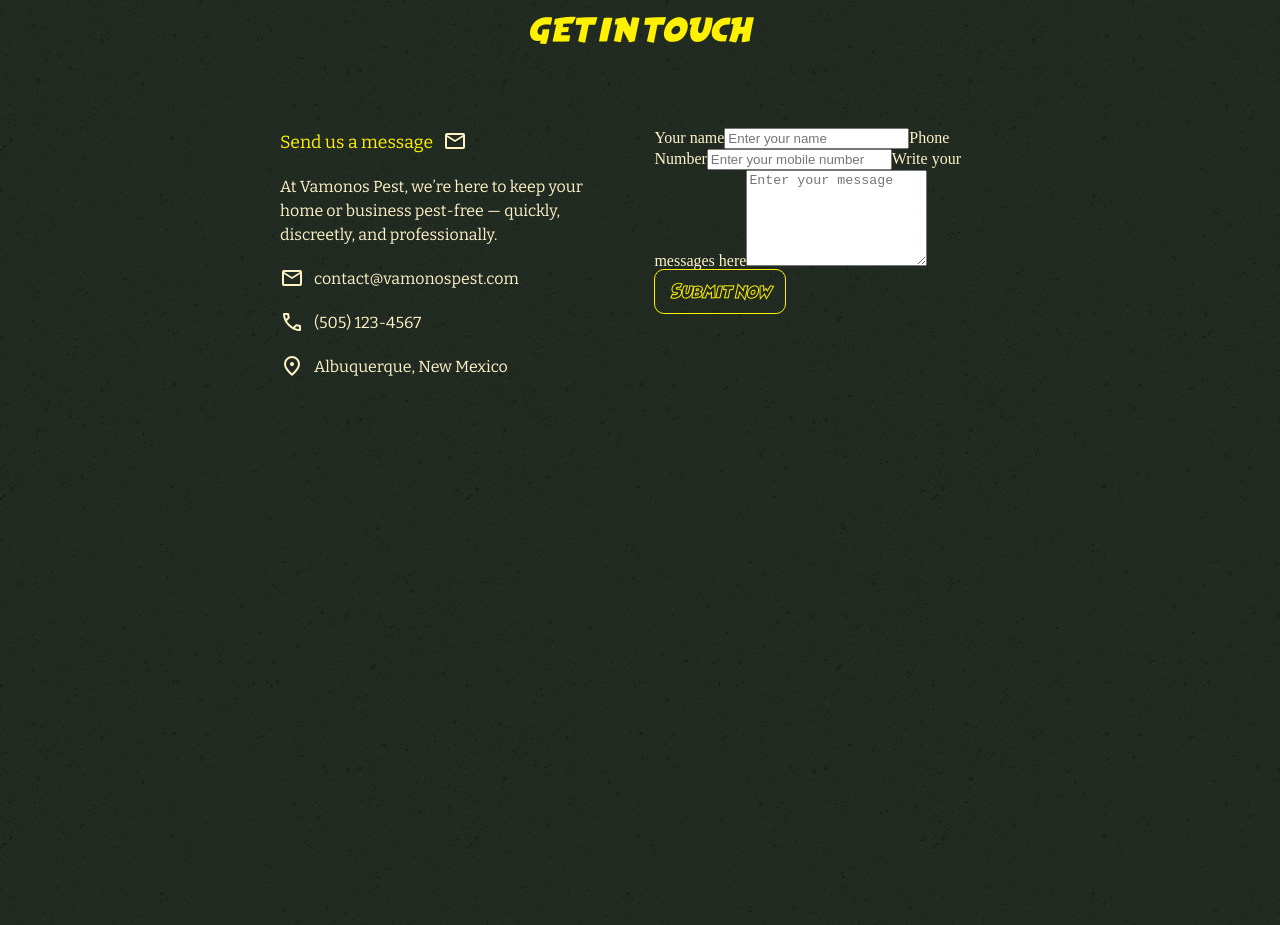
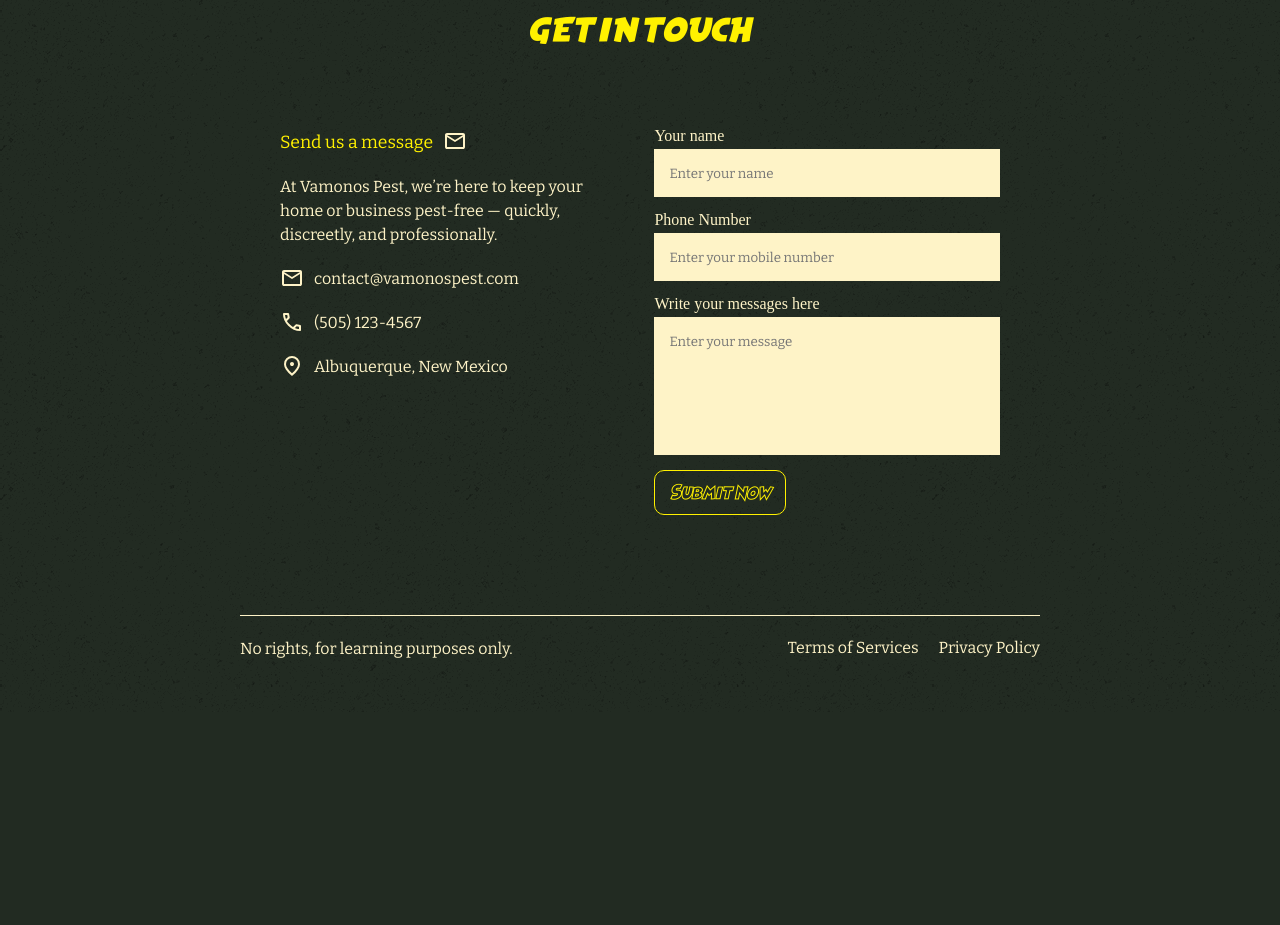
Before and after one commit to wehwayne2/vamonos_pest, a React (Vite) app: page / in a window 1280 px wide. Shown: the part 2803-3728 px from the top of the page. After the commit the page ends 3515 px from the top, so only its background shows below. Built offline with nearby package versions, Linux system fonts and the light colour scheme.

Commit message:
before scroll

```diff
--- a/package.json
+++ b/package.json
@@ -16,7 +16,8 @@
     "include-media": "^2.0.0",
     "react": "^19.1.1",
     "react-dom": "^19.1.1",
-    "react-hover-video-player": "^10.0.2"
+    "react-hover-video-player": "^10.0.2",
+    "react-scroll": "^1.9.3"
   },
   "devDependencies": {
     "@eslint/js": "^9.33.0",
--- a/src/App.jsx
+++ b/src/App.jsx
@@ -6,6 +6,7 @@ import Title from "./Components/Title/Title"
 import AboutUs from './Components/AboutUs/AboutUs'
 import Testimonials from './Components/Testimonials/Testimonials'
 import Contact from './Components/Contact/Contact'
+import Footer from './Components/Footer/Footer'
 
 const App = () => {
   return (
@@ -20,6 +21,7 @@ const App = () => {
         <Testimonials />
         <Title subTitle = "contact us" title = "get in touch"/>
         <Contact />
+        <Footer />
       </div>
     </div>
   )
--- a/src/Components/AboutUs/AboutUs.jsx
+++ b/src/Components/AboutUs/AboutUs.jsx
@@ -46,7 +46,6 @@ const AboutUs = () => {
           <li>Residential sealing and tenting</li>
           <li>Green / environmentally friendly extermination solutions</li>
         </ul>
-
       </div>
 
     </div>
--- a/src/Components/Contact/Contact.jsx
+++ b/src/Components/Contact/Contact.jsx
@@ -3,8 +3,35 @@ import "./Contact.scss"
 import email_icon from "/icons/mail_24dp_FEF3C7_FILL0_wght400_GRAD0_opsz24.svg"
 import call_icon from "/icons/call_24dp_FEF3C7_FILL0_wght400_GRAD0_opsz24.svg"
 import location_icon from "/icons/location_on_24dp_FEF3C7_FILL0_wght400_GRAD0_opsz24.svg"
+import arrow_icon from "/icons/arrow_forward_24dp_FEF3C7_FILL0_wght400_GRAD0_opsz24.svg"
 
 const Contact = () => {
+
+    const [result, setResult] = React.useState("");
+
+  const onSubmit = async (event) => {
+    event.preventDefault();
+    setResult("Sending....");
+    const formData = new FormData(event.target);
+
+    formData.append("access_key", "298b1ea8-6bcf-44b0-9c2e-55192376b8b1");
+
+    const response = await fetch("https://api.web3forms.com/submit", {
+      method: "POST",
+      body: formData
+    });
+
+    const data = await response.json();
+
+    if (data.success) {
+      setResult("Form Submitted Successfully");
+      event.target.reset();
+    } else {
+      console.log("Error", data);
+      setResult(data.message);
+    }
+  };
+
   return (
     <div className='contact'>
       <div className='contact-col'>
@@ -17,15 +44,17 @@ const Contact = () => {
         </ul>
       </div>
       <div className='contact-col'>
-        <form>
+        <form onSubmit={onSubmit}>
           <label>Your name</label>
           <input type="text" name="name" placeholder='Enter your name' required/>
           <label>Phone Number</label>
           <input type="tel" name= "phone" placeholder='Enter your mobile number' required />
           <label>Write your messages here</label>
           <textarea name="message" rows="6" placeholder='Enter your message' required></textarea>
-          <button type='submit' className='btn dark-btn'>Submit now</button>
+          <button type='submit' className='btn dark-btn'>Submit now
+          </button>
         </form>
+        <span>{result}</span>
       </div>
     </div>
   )
--- a/src/Components/Contact/Contact.scss
+++ b/src/Components/Contact/Contact.scss
@@ -8,13 +8,12 @@
   display: flex;
   align-content: center;
   justify-content: space-between;
-}
 
   .contact-col {
     flex-basis: 48%;
     color: $secondary-light;
 
-  h3{
+    h3 {
       display: flex;
       align-items: center;
       gap: 10px;
@@ -35,9 +34,22 @@
       line-height: 1.5;
       font-size: 1rem;
       color: $secondary-light;
+      gap: 10px;
+    }
+    form input, form textarea {
+      display: block;
+      width: 100%;
+      background-color: $secondary-light;
+      padding: 15px;
+      border: 0;
+      margin: 5px 0 15px 0;
+      resize: none;
+      font-family: Bitter;
     }
 
-  li {
-    gap: 10px;
+    span {
+      display: block;
+      margin: 20px 0;
     }
   }
+}
--- /dev/null
+++ b/src/Components/Footer/Footer.jsx
@@ -0,0 +1,17 @@
+import React from 'react'
+import "./Footer.scss"
+
+const Footer = () => {
+  return (
+    <div className='footer'>
+      <p>No rights, for learning purposes only.</p>
+      <ul>
+        <li>Terms of Services</li>
+        <li>Privacy Policy</li>
+      </ul>
+
+    </div>
+  )
+}
+
+export default Footer
--- /dev/null
+++ b/src/Components/Footer/Footer.scss
@@ -0,0 +1,23 @@
+@use "../../styles/variables.scss" as *;
+@use "../../styles/fonts.scss" as *;
+@use "../../styles/defaults.scss" as *;
+
+.footer {
+  margin: 10px auto;
+  display: flex;
+  align-items: center;
+  justify-content: space-between;
+  border-top: 1px solid $secondary-light;
+
+  p {
+    margin-left: 0;
+  }
+
+  ul li {
+
+    display: inline-block;
+    color: $secondary-light;
+   font-family: "Bitter";
+   margin-left: 20px;
+  }
+}
--- a/src/index.scss
+++ b/src/index.scss
@@ -10,7 +10,7 @@
 body {
  background-color: $primary-dark;
   background-image: url("/textures/asfalt-dark.webp");
-  margin-bottom: 10000px;
+  margin-bottom: 2rem;
   overflow-x: hidden;
 }
 
```
Also changed, not shown: 1 other file (tests, documents, lock files or other folders). Lines whose indentation alone changed are shown as unchanged.
